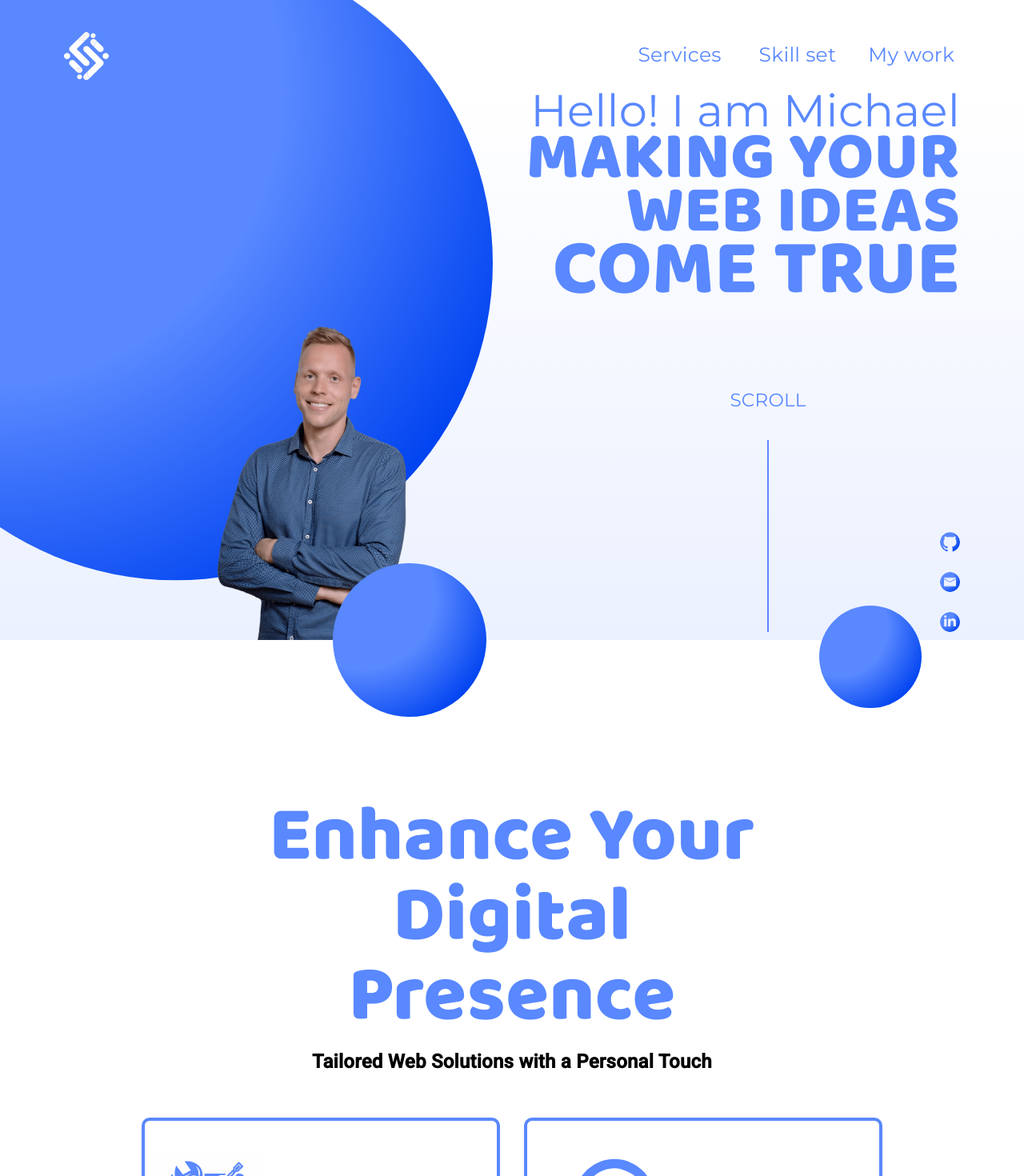
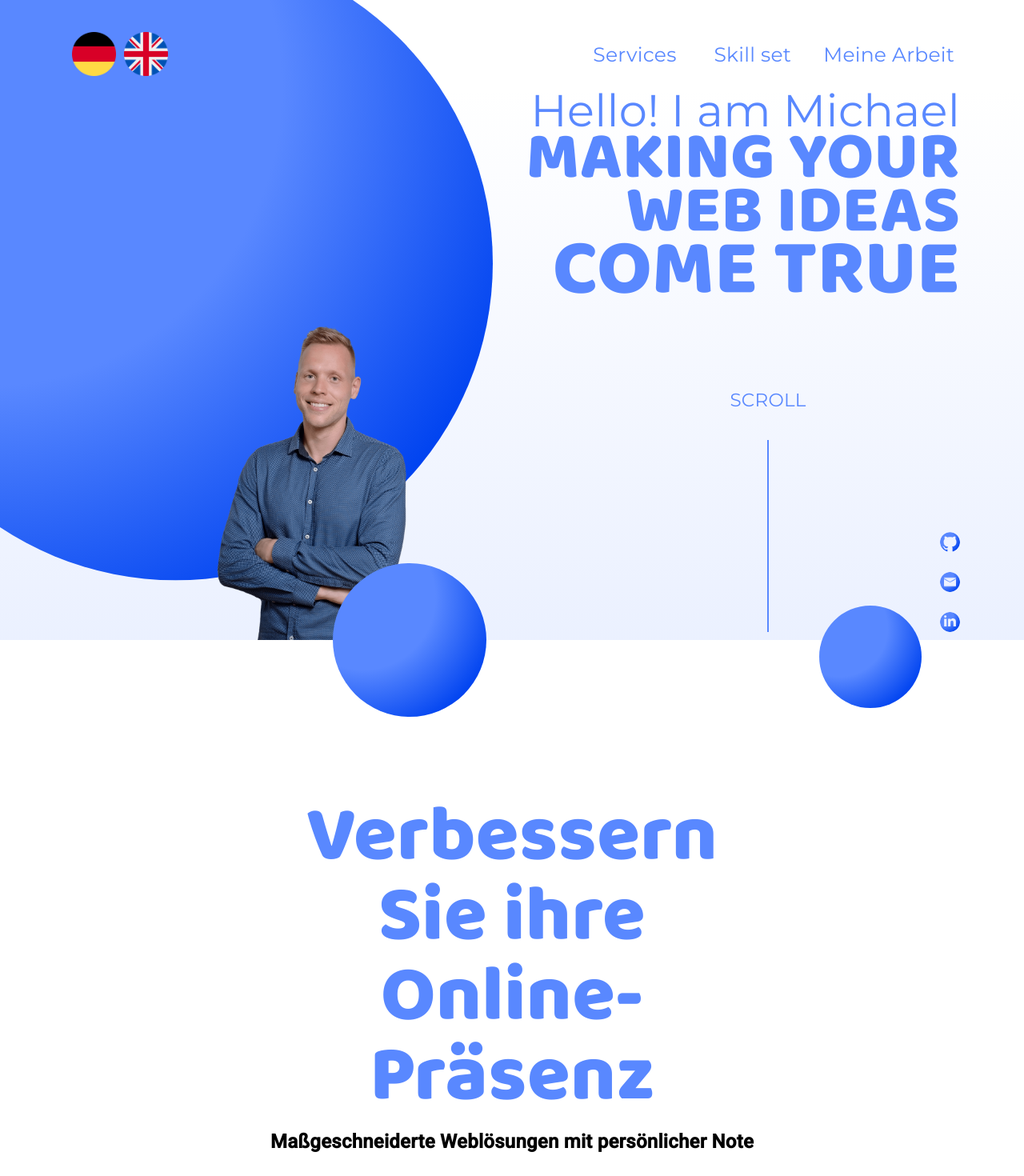
Before and after one commit to michaelwoelfel/my-portfolio, an Angular app: page / in a window 1280 px wide. Shown: the top 1470 px of the page at 80% size. Built offline with nearby package versions, Linux system fonts and the light colour scheme.

Commit message:
translation feature

```diff
--- a/src/app/footer/footer.component.html
+++ b/src/app/footer/footer.component.html
@@ -2,7 +2,7 @@
     <div class="center">
    <a  alt="Michael Wölfel Frontend Developer" href="#header"> <img  loading="lazy" alt="Michael Wölfel Frontend Developer" class="footer-image" alt="Michael Wölfel Frontend Developer" src="assets/img/footer-image.png"></a>
     <div class="center-text">
-        <span>&#169; Michael Wölfel 2023 </span>
+        <span>&#169; Michael Wölfel</span>
     </div>
     <div class="buttons-right">
         <a alt="Michael Wölfel Frontend Developer" href="https://github.com/michaelwoelfel/" target="_blank"><img  loading="lazy" alt="Michael Wölfel Frontend Developer" class="logo-small" src="assets/img/github-white.svg"></a>
--- a/src/app/header-component/header-component.component.html
+++ b/src/app/header-component/header-component.component.html
@@ -1,34 +1,90 @@
 <div class="header">
   <div id="header" class="header-menu">
-        <img   loading="lazy" alt="Michael Wölfel Frontend Developer"  class="header-picture" src="assets/img/Group.svg">
-        <div class="nav-button" [class.visited]="responsiveService.isVisited | async"
-            (click)="this.responsiveService.checkVisited()" *ngIf="this.hideMobile">
+    <div class="header-picture">
+
+
+
+<img (click)="responsiveService.changeLanguage('german')" src="assets/img/germany.png">
+<img (click)="responsiveService.changeLanguage('english')" src="assets/img/united-kingdom.png">
+
+
+
+
+
+  </div>
+    <div
+      class="nav-button"
+      [class.visited]="responsiveService.isVisited | async"
+      (click)="this.responsiveService.checkVisited()"
+      *ngIf="this.hideMobile"
+    >
       <div></div>
     </div>
-        <div *ngIf="!this.hideMobile" class="header-text"><a href="#lets-work" class="header-link">Services</a><a
-                href="#skill-set" class="header-link"> Skill
-                set</a><a href="#my-work" class="header-link">My work</a></div>
+    <div *ngIf="!this.hideMobile" class="header-text">
+      <a href="#lets-work" class="header-link">Services</a
+      ><a href="#skill-set" class="header-link"> Skill set</a
+      ><a
+        *ngIf="responsiveService.language == 'german'"
+        href="#my-work"
+        class="header-link"
+        >Meine Arbeit</a
+      >
+      <a
+      *ngIf="responsiveService.language == 'english'"
+      href="#my-work"
+      class="header-link"
+      >My work</a
+    >
+    </div>
   </div>
   <div class="introduction">
+
     <div class="img-container">
-            <img  loading="lazy" alt="Michael Wölfel Frontend Developer" class="michael" src="assets/img/michael.png">
+      <img
+        loading="lazy"
+        alt="Michael Wölfel Frontend Developer"
+        class="michael"
+        src="assets/img/michael.png"
+      />
     </div>
 
     <div class="introduction-right-side">
-            <div  class="introduction-text"><span class="hello">Hello! I am
-                    Michael</span>
+      <div class="introduction-text">
+        <span class="hello">Hello! I am Michael</span>
         <span class="font">MAKING YOUR WEB IDEAS</span>
         <span class="font-developer">COME TRUE</span>
       </div>
       <div class="scroll-and-bar">
-                <span data-aos="fade-down" data-aos-duration="2000" class="scroll">SCROLL</span>
-                <div data-aos="fade-down" data-aos-duration="2000" class="blue-bar"></div>
+        <span data-aos="fade-down" data-aos-duration="2000" class="scroll"
+          >SCROLL</span
+        >
+        <div
+          data-aos="fade-down"
+          data-aos-duration="2000"
+          class="blue-bar"
+        ></div>
         <div class="icons">
-                    <a alt="Michael Wölfel Frontend Developer" href="https://github.com/michaelwoelfel/" target="_blank"><img alt="Michael Wölfel Frontend Developer" class="icon github-icon"
-                            src="assets/img/github.svg"></a>
-                    <a alt="Michael Wölfel Frontend Developer" href="#contact"><img class="icon" src="assets/img/mail.png"></a>
-                    <a alt="Michael Wölfel Frontend Developer" href="https://www.linkedin.com/in/michael-w%C3%B6lfel-105bb7177/" target="_blank"><img
-                        alt="Michael Wölfel Frontend Developer" class="icon" src="assets/img/linkedin.svg"></a>
+          <a
+            alt="Michael Wölfel Frontend Developer"
+            href="https://github.com/michaelwoelfel/"
+            target="_blank"
+            ><img
+              alt="Michael Wölfel Frontend Developer"
+              class="icon github-icon"
+              src="assets/img/github.svg"
+          /></a>
+          <a alt="Michael Wölfel Frontend Developer" href="#contact"
+            ><img class="icon" src="assets/img/mail.png"
+          /></a>
+          <a
+            alt="Michael Wölfel Frontend Developer"
+            href="https://www.linkedin.com/in/michael-w%C3%B6lfel-105bb7177/"
+            target="_blank"
+            ><img
+              alt="Michael Wölfel Frontend Developer"
+              class="icon"
+              src="assets/img/linkedin.svg"
+          /></a>
         </div>
       </div>
     </div>
--- a/src/app/header-component/header-component.component.scss
+++ b/src/app/header-component/header-component.component.scss
@@ -131,6 +131,19 @@
   width: auto;
   height: 60px;
   padding-left: 10vh;
+  gap:10px;
+
+  img{
+    margin-left: 10px;
+    height: 55px;
+  }
+
+  img:hover {
+    cursor:pointer;
+    transform: scale(1.05);
+    box-shadow: 1px 1px 20px 0em #5988FF;
+
+  }
 }
 
 .scroll-and-bar {
--- a/src/app/impress/impress.component.html
+++ b/src/app/impress/impress.component.html
@@ -158,6 +158,8 @@
         created by Md Tanvirul Haque - Flaticon Facebook icons created by Hight Quality Icons - FlaticonInstagram icons
         created by Pixel perfect - Flaticon FontAwesome unter the Creative Commons Attribution 4.0 International
         license.
+        <a href="https://www.flaticon.com/free-icons/uk-flag" title="uk flag icons">Uk flag icons created by Freepik - Flaticon</a>
+        <a href="https://www.flaticon.com/free-icons/germany" title="germany icons">Germany icons created by Freepik - Flaticon</a>
     </div>
     <app-footer></app-footer>
     </div>
--- a/src/app/lets-work/lets-work.component.html
+++ b/src/app/lets-work/lets-work.component.html
@@ -1,8 +1,12 @@
 <div class="lets-work">
   <div class="left-side">
-    <span class="left-span">Enhance Your Digital Presence</span>
+    <span   *ngIf="responsiveService.language == 'german'" class="left-span">Verbessern Sie ihre Online-Präsenz</span>
+
+    <span   *ngIf="responsiveService.language == 'english'" class="left-span">Enhance Your Digital Presence</span>
   </div>
-  <span class="claim">Tailored Web Solutions with a Personal Touch</span>
+  <span   *ngIf="responsiveService.language == 'german'" class="claim">Maßgeschneiderte Weblösungen mit persönlicher Note</span>
+
+  <span   *ngIf="responsiveService.language == 'english'" class="claim">Tailored Web Solutions with a Personal Touch</span>
   <div class="right-side">
     <img
       loading="lazy"
@@ -1353,7 +1357,7 @@
           class="contact-button"
           href="https://calendly.com/michael-woelfel/30min"
           target="_blank"
-          >Free 30-minute website analysis</a
+          >Book free consultation</a
         >
       </div>
     </div>
--- a/src/app/lets-work/lets-work.component.ts
+++ b/src/app/lets-work/lets-work.component.ts
@@ -1,3 +1,4 @@
+import { ResponsiveService } from './../responsive.service';
 import { Component } from '@angular/core';
 
 @Component({
@@ -6,7 +7,9 @@ import { Component } from '@angular/core';
   styleUrls: ['./lets-work.component.scss']
 })
 export class LetsWorkComponent {
+ constructor(public responsiveService: ResponsiveService) {
 
+ }
   flipState = {
     1: false,
     2: false,
--- a/src/app/responsive.service.ts
+++ b/src/app/responsive.service.ts
@@ -8,10 +8,11 @@ import { PROJECTS } from './projects.constant';
 })
 export class ResponsiveService {
  public hideMobile = new BehaviorSubject<boolean>(true);
-  public hideScroll= new BehaviorSubject<boolean>(false);
+  public hideScroll = new BehaviorSubject<boolean>(false);
   public isVisited = new BehaviorSubject<boolean>(false);
   public hideContent = true;
   public messageSentSuccess = new BehaviorSubject<boolean>(false);
+  language = 'german';
   public projects = PROJECTS;
 
 
@@ -75,4 +76,8 @@ export class ResponsiveService {
   this.hideContent = false;
 }
 
+changeLanguage(language:string) {
+  this.language = language
 }
+
+}
--- a/src/app/testimonial/testimonial.component.html
+++ b/src/app/testimonial/testimonial.component.html
@@ -9,7 +9,7 @@
         erfolgte schnell und auch die Kommunikation war sehr gut. Es werden
         immer Videos mit Erklärungen der Lieferung geschickt."</span
       >
-      <div class="star-container">
+      <!-- <div class="star-container">
         <svg *ngFor="let star of stars"
           xmlns="http://www.w3.org/2000/svg"
           version="1.1"
@@ -21,7 +21,7 @@
             style="fill: white; stroke: black; stroke-width: 1">
           </polygon>
         </svg>
-      </div>
+      </div> -->
 
 
     </div>
@@ -31,7 +31,7 @@
         >"Sehr schnelle Arbeit mit viel Liebe bis in kleine Details... ohne dabei
         verspielt zu sein. Absolut Professionell. Der nächste Auftrag wird
         kommen."</span>
-        <div class="star-container">
+        <!-- <div class="star-container">
             <svg *ngFor="let star of stars"
               xmlns="http://www.w3.org/2000/svg"
               version="1.1"
@@ -43,7 +43,7 @@
                 style="fill: white; stroke: black; stroke-width: 1">
               </polygon>
             </svg>
-          </div>
+          </div> -->
     </div>
   </div>
 </section>
--- a/src/index.html
+++ b/src/index.html
@@ -17,6 +17,7 @@
   <link href="https://fonts.googleapis.com/css2?family=Roboto:wght@300;400;500&display=swap" rel="stylesheet">
   <link href="https://fonts.googleapis.com/icon?family=Material+Icons" rel="stylesheet">
   <link rel="icon" type="image/x-icon" href="/favicon.ico">
+
 </head>
 <body   [ngClass]="{'block-scroll': (this.responsiveService.hideScroll.value)}" class="mat-typography">
 
```
Also changed, not shown: src/app/contact/contact.component.html (+11 -5 lines), src/assets/img/germany.png (added), src/assets/img/united-kingdom.png (added). Lines whose indentation alone changed are shown as unchanged.
